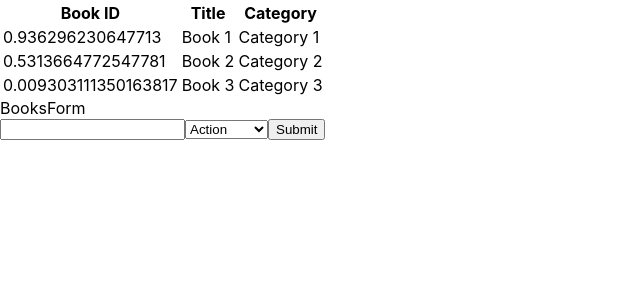
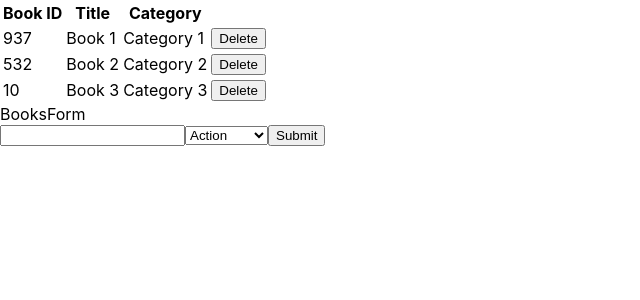
Before and after one commit to DcRonan/bookstore-react, a React (Create React App) app: page / in a window 1280 px wide. Shown: the top 300 px of the page, without its empty margins (0-640 px from the left). Built offline with nearby package versions, Linux system fonts and the light colour scheme.

Commit message:
add option to delete book and remove input value on submit

```diff
--- a/src/containers/BooksForm.js
+++ b/src/containers/BooksForm.js
@@ -26,8 +26,9 @@ const BooksForm = () => {
   const handleSubmit = e => {
     e.preventDefault();
     const copyBook = { ...book };
-    copyBook.id = Math.random();
+    copyBook.id = Math.ceil(Math.random() * 1000);
     dispatch(CREATE_BOOK(copyBook));
+    setBook({ title: '', category: '' });
   };
 
   return (
@@ -35,7 +36,13 @@ const BooksForm = () => {
       <div>BooksForm</div>
 
       <form action="POST" onSubmit={handleSubmit}>
-        <input type="text" name="title" id="title" onChange={handleChange} value={book.title} />
+        <input
+          type="text"
+          name="title"
+          id="title"
+          onChange={handleChange}
+          value={book.title}
+        />
         <select onChange={handleChange} name="category">
           {categories.map(cat => (
             <option key={cat} value={cat}>
--- a/src/containers/BooksList.js
+++ b/src/containers/BooksList.js
@@ -1,9 +1,17 @@
 import React from 'react';
-import { useSelector } from 'react-redux';
+import { useSelector, useDispatch } from 'react-redux';
 import Book from '../components/Book';
+import { REMOVE_BOOK } from '../actions/index';
 
 const BooksList = () => {
   const books = useSelector(state => state);
+
+  const dispatch = useDispatch();
+
+  const deleteBook = book => {
+    dispatch(REMOVE_BOOK(book));
+  };
+
   return (
     <>
       <table>
@@ -18,6 +26,11 @@ const BooksList = () => {
           {books.map(book => (
             <tr key={book.id}>
               <Book book={book} />
+              <td>
+                <button type="button" onClick={() => deleteBook(book)}>
+                  Delete
+                </button>
+              </td>
             </tr>
           ))}
         </tbody>
--- a/src/reducers/books.js
+++ b/src/reducers/books.js
@@ -1,16 +1,16 @@
 const initialState = [
   {
-    id: Math.random(),
+    id: Math.ceil(Math.random() * 1000),
     title: 'Book 1',
     category: 'Category 1',
   },
   {
-    id: Math.random(),
+    id: Math.ceil(Math.random() * 1000),
     title: 'Book 2',
     category: 'Category 2',
   },
   {
-    id: Math.random(),
+    id: Math.ceil(Math.random() * 1000),
     title: 'Book 3',
     category: 'Category 3',
   },
@@ -21,7 +21,7 @@ const bookReducer = (state = initialState, action) => {
     case 'CREATE_BOOK':
       return [...state, action.payload];
     case 'REMOVE_BOOK':
-      return state.filter(book => book !== action.payload);
+      return state.filter(book => book.id !== action.payload.id);
     default:
       return state;
   }
```
